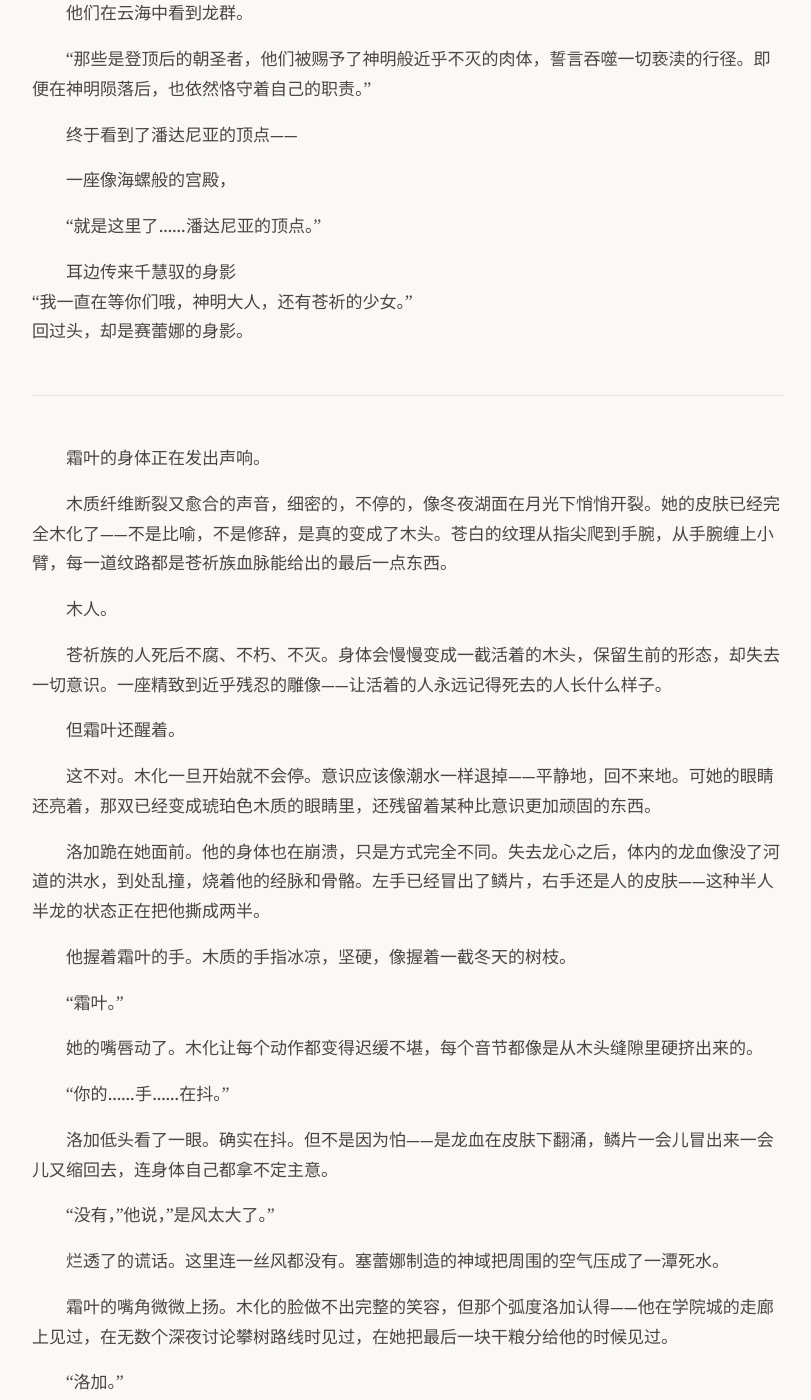
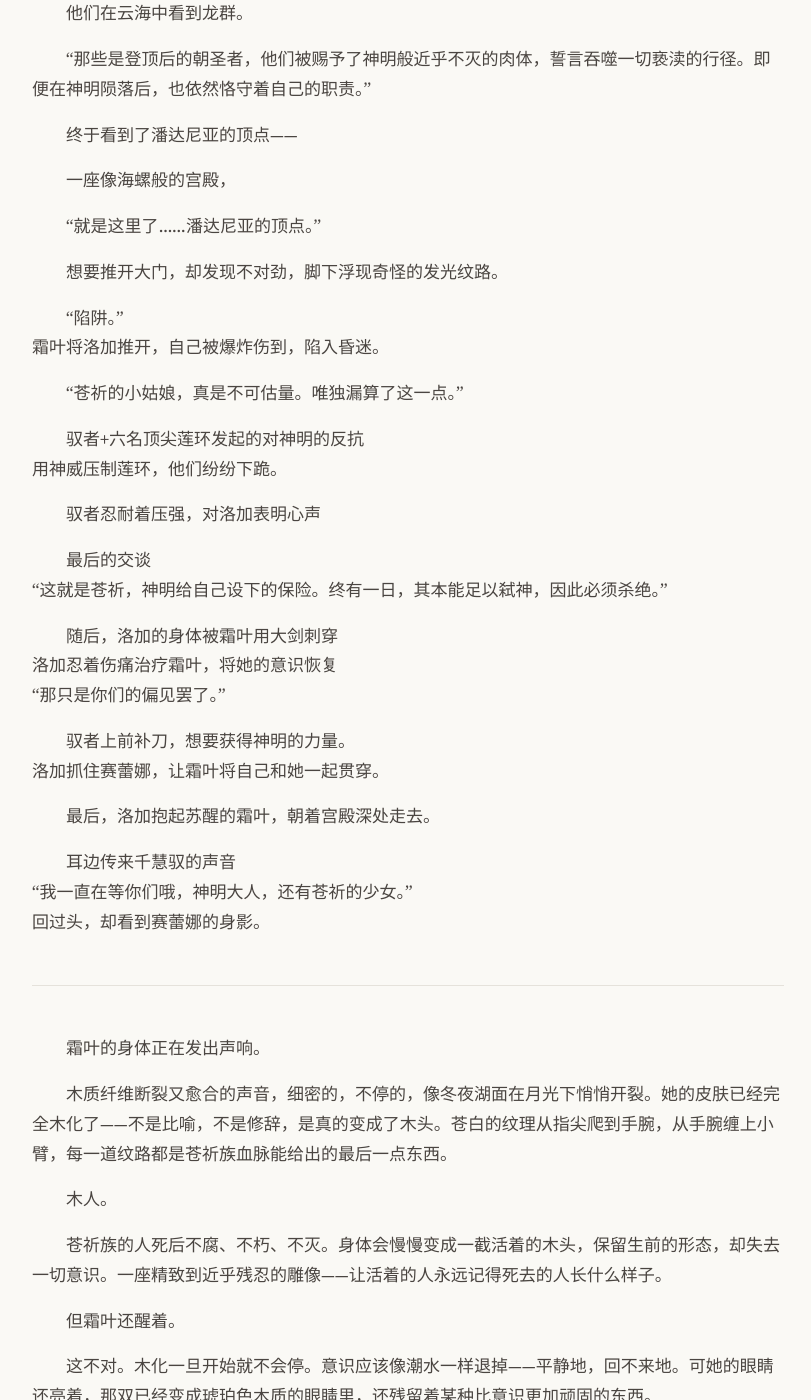
Before and after one commit to yihenc/yihenc.github.io, a Jekyll site: the page built from _posts/2026-03-12-云海.md, in a window 1280 px wide and 1400 px high, scrolled down 1016 px. Shown: the whole window, without its empty margins (232-1043 px from the left). Built offline with Jekyll 4.4.1, drawn with Linux system fonts in a browser that asks for light colours; nearby versions of some CDN libraries.

Commit message:
Update: 云海

```diff
--- a/_posts/2026-03-12-云海.md
+++ b/_posts/2026-03-12-云海.md
@@ -44,10 +44,38 @@ date: 2026-03-12 00:00 +0000
 
 “就是这里了……潘达尼亚的顶点。”
 
+想要推开大门，却发现不对劲，脚下浮现奇怪的发光纹路。
 
-耳边传来千慧驭的身影
+“陷阱。”
+霜叶将洛加推开，自己被爆炸伤到，陷入昏迷。
+
+“苍祈的小姑娘，真是不可估量。唯独漏算了这一点。”
+
+驭者+六名顶尖莲环发起的对神明的反抗
+用神威压制莲环，他们纷纷下跪。
+
+驭者忍耐着压强，对洛加表明心声
+
+最后的交谈
+“这就是苍祈，神明给自己设下的保险。终有一日，其本能足以弑神，因此必须杀绝。”
+
+
+随后，洛加的身体被霜叶用大剑刺穿
+洛加忍着伤痛治疗霜叶，将她的意识恢复
+“那只是你们的偏见罢了。”
+
+驭者上前补刀，想要获得神明的力量。
+洛加抓住赛蕾娜，让霜叶将自己和她一起贯穿。
+
+最后，洛加抱起苏醒的霜叶，朝着宫殿深处走去。
+
+
+
+
+
+耳边传来千慧驭的声音
 “我一直在等你们哦，神明大人，还有苍祈的少女。”
-回过头，却是赛蕾娜的身影。
+回过头，却看到赛蕾娜的身影。
 
 
 
```
